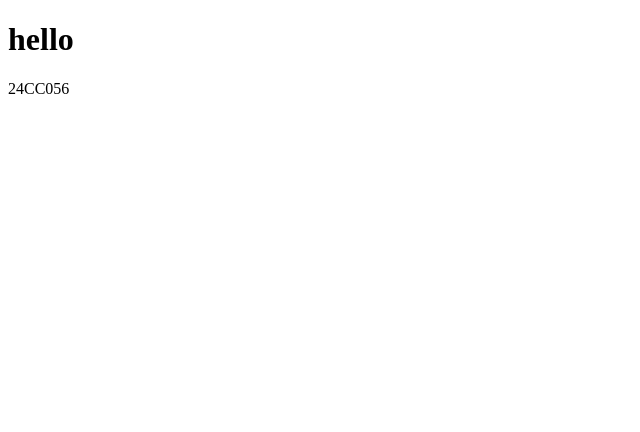
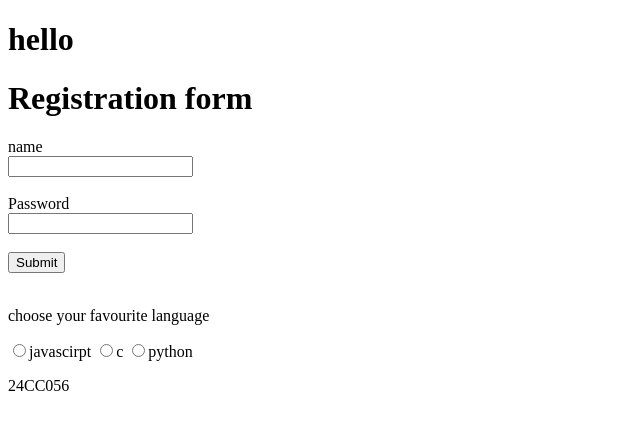
Before and after one commit to Rohan85041/sample, a plain HTML site: page index.html in a window 1280 px wide. Shown: the whole page, without its empty margins (0-640 px from the left). Drawn offline with Linux system fonts and the light colour scheme.

Commit message:
new regesitration form is added

```diff
--- a/index.html
+++ b/index.html
@@ -8,6 +8,16 @@
 <body>
     <h1>hello</h1>
 
+<h1> Registration form</h1>
+<label for=>name</label><br>
+<input type="text"><br><br>
+<label for=>Password</label><br>
+<input type="Password"><br><br>
+<button> Submit</button><br><br>
+<p> choose your favourite language</p>
+<input type="radio">javascirpt
+<input type="radio">c
+<input type="radio">python
 
 
 
```
